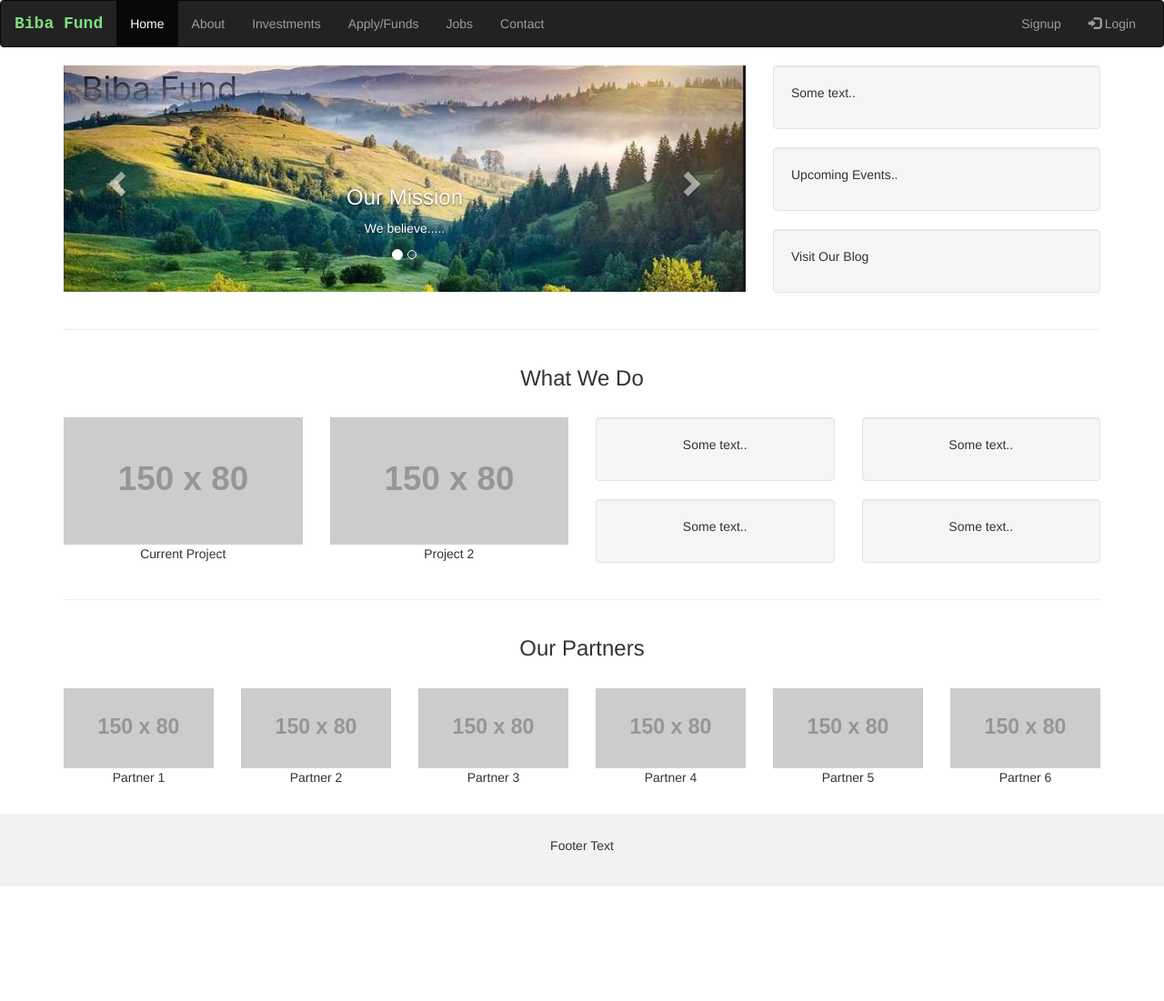
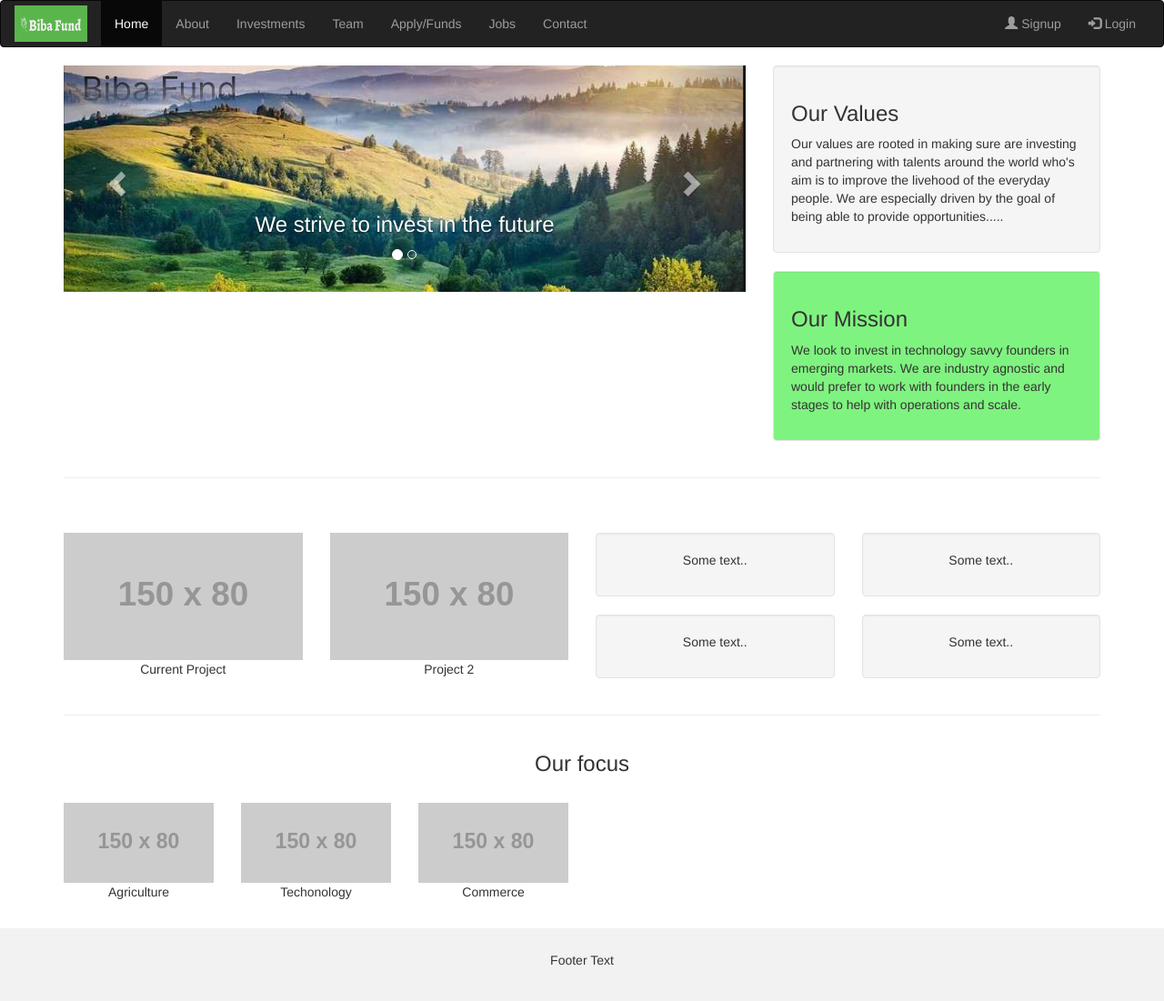
Before and after one commit to ruraliz/BibaFund, a Django app: page / in a window 1280 px wide. Shown: the whole page at 91% size. Before the commit the page ends 975 px from the top, so only its background shows below. Run offline with Django 4.2, Linux system fonts and the light colour scheme; grey boxes labelled with a size stand in for pictures from a placeholder-image service; some libraries are stand-ins or nearby versions.

```diff
--- a/BibaFund/settings.py
+++ b/BibaFund/settings.py
@@ -80,8 +80,8 @@ WSGI_APPLICATION = 'BibaFund.wsgi.application'
 
 DATABASES = {
     'default': {
-        'ENGINE': 'django.db.backends.sqlite3',
-        'NAME': BASE_DIR / 'db.sqlite3',
+        'ENGINE': 'django.db.backends.postgresql',
+        'NAME': 'bibafunds',
     }
 }
 
--- a/main_app/templates/about.html
+++ b/main_app/templates/about.html
@@ -1 +1,7 @@
 <h1>About</h1>
+<p>Biba has a long term vision of building a world class investment management firm (machine).
+    For this goal, Biba aims to build a multistrategy machinery that will contain VC business, PE business,
+    HF business, REITs, and Alternative Asset investment business. Given our lofty ambitions as a firm,
+    we will craft a Roadmap of short term goals,
+    mid-term goals, and long term goals, which will be a year, three years, and ten years respectively.
+    Primarily we want to build a VC business. </p>
--- a/main_app/templates/index.html
+++ b/main_app/templates/index.html
@@ -38,25 +38,25 @@
         <span class="icon-bar"></span>
         <span class="icon-bar"></span>
       </button>
-      <a class="navbar-brand" href="/" style= "color:rgb(126, 223, 126); font-family:'Courier New', monospace; font-weight: bold">Biba Fund</a>
+      <a class="navbar-brand" href="/"><img style= "margin: -10px 0px"  height= "40px" width="80px" src="static/bibalogo.jpg"></a>
     </div>
     <div class="collapse navbar-collapse" id="myNavbar">
       <ul class="nav navbar-nav">
         <li class="active"><a href="/">Home</a></li>
         <li><a href="/about">About</a></li>
         <li><a href="/investment">Investments</a></li>
+        <li><a href="/Team">Team</a></li>
         <li><a href="/fund">Apply/Funds</a></li>
         <li><a href="/job">Jobs</a></li>
         <li><a href="/contact">Contact</a></li>
       </ul>
       <ul class="nav navbar-nav navbar-right">
-        <li><a href="/signup"><span class="glyphicon glyphicon-sign-up"></span> Signup</a></li>
+        <li><a href="/signup"><span class="glyphicon glyphicon-user"></span> Signup</a></li>
         <li><a href="/login"><span class="glyphicon glyphicon-log-in"></span> Login</a></li>
       </ul>
     </div>
   </div>
 </nav>
-
 <div class="container">
 <div class="row">
   <div class="col-sm-8">
@@ -66,22 +66,18 @@
         <li data-target="#myCarousel" data-slide-to="0" class="active"></li>
         <li data-target="#myCarousel" data-slide-to="1"></li>
       </ol>
-
       <!-- Wrapper for slides -->
       <div class="carousel-inner" role="listbox">
         <div class="item active">
           <img src="static/bibafund.jpg" alt="Image">
           <div class="carousel-caption">
-            <h3>Our Mission</h3>
-            <p>We believe.....</p>
+            <h3>We strive to  invest in the future</h3>
           </div>
         </div>
 
         <div class="item">
-          <img src="static/bibaimg.jpg" alt="Image">
+          <img src="static/bibalogo.jpg" alt="Image">
           <div class="carousel-caption">
-            <h3>Our Values</h3>
-            <p>Lorem ipsum...</p>
           </div>
         </div>
       </div>
@@ -99,13 +95,12 @@
   </div>
   <div class="col-sm-4">
     <div class="well">
-      <p>Some text..</p>
+      <h3>Our Values</h3>
+      <p>Our values are rooted in making sure are investing and partnering with talents around the world who's aim is to improve the livehood of the everyday people. We are especially driven by the goal of being able to provide opportunities..... </p>
     </div>
-    <div class="well">
-       <p>Upcoming Events..</p>
-    </div>
-    <div class="well">
-       <p>Visit Our Blog</p>
+    <div style="background-color:rgb(127, 243, 127)" class="well">
+    <h3>Our Mission</h3>
+    <p>We look to invest in technology savvy founders in emerging markets. We are industry agnostic and would prefer to work with founders in the early stages to help with operations and scale. </p>
     </div>
   </div>
 </div>
@@ -113,7 +108,7 @@
 </div>
 
 <div class="container text-center">
-  <h3>What We Do</h3>
+  <h3></h3>
   <br>
   <div class="row">
     <div class="col-sm-3">
@@ -145,32 +140,21 @@
 </div>
 
 <div class="container text-center">
-  <h3>Our Partners</h3>
+  <h3>Our focus</h3>
   <br>
   <div class="row">
     <div class="col-sm-2">
       <img src="https://placehold.it/150x80?text=IMAGE" class="img-responsive" style="width:100%" alt="Image">
-      <p>Partner 1</p>
+      <p>Agriculture</p>
     </div>
     <div class="col-sm-2">
       <img src="https://placehold.it/150x80?text=IMAGE" class="img-responsive" style="width:100%" alt="Image">
-      <p>Partner 2</p>
+      <p>Techonology</p>
     </div>
     <div class="col-sm-2">
       <img src="https://placehold.it/150x80?text=IMAGE" class="img-responsive" style="width:100%" alt="Image">
-      <p>Partner 3</p>
+      <p>Commerce</p>
     </div>
-    <div class="col-sm-2">
-      <img src="https://placehold.it/150x80?text=IMAGE" class="img-responsive" style="width:100%" alt="Image">
-      <p>Partner 4</p>
-    </div>
-    <div class="col-sm-2">
-      <img src="https://placehold.it/150x80?text=IMAGE" class="img-responsive" style="width:100%" alt="Image">
-      <p>Partner 5</p>
-    </div>
-    <div class="col-sm-2">
-      <img src="https://placehold.it/150x80?text=IMAGE" class="img-responsive" style="width:100%" alt="Image">
-      <p>Partner 6</p>
     </div>
   </div>
 </div><br>
--- a/main_app/views.py
+++ b/main_app/views.py
@@ -27,6 +27,9 @@ def investment(request):
 
 def fund(request):
     return render(request, 'funds/index.html')
+
+def team(request):
+    return render(request, 'teams/index.html')
 
 def login_view(request):
      # if post, then authenticate (user submitted username and password)
```
Also changed, not shown: main_app/models.py (+8 -8 lines), main_app/templates/investment.html (+98 -1 lines), main_app/migrations/0002_alter_fund_deadline_alter_job_deadline.py (added), main_app/migrations/0003_remove_fund_user_remove_job_user.py (added), main_app/migrations/0004_alter_fund_description_alter_fund_qualification_and_more.py (added), main_app/static/bibaimg1.jpg (added), main_app/static/bibalogo.jpg (added), main_app/static/bibalogo1.jpg (added).
